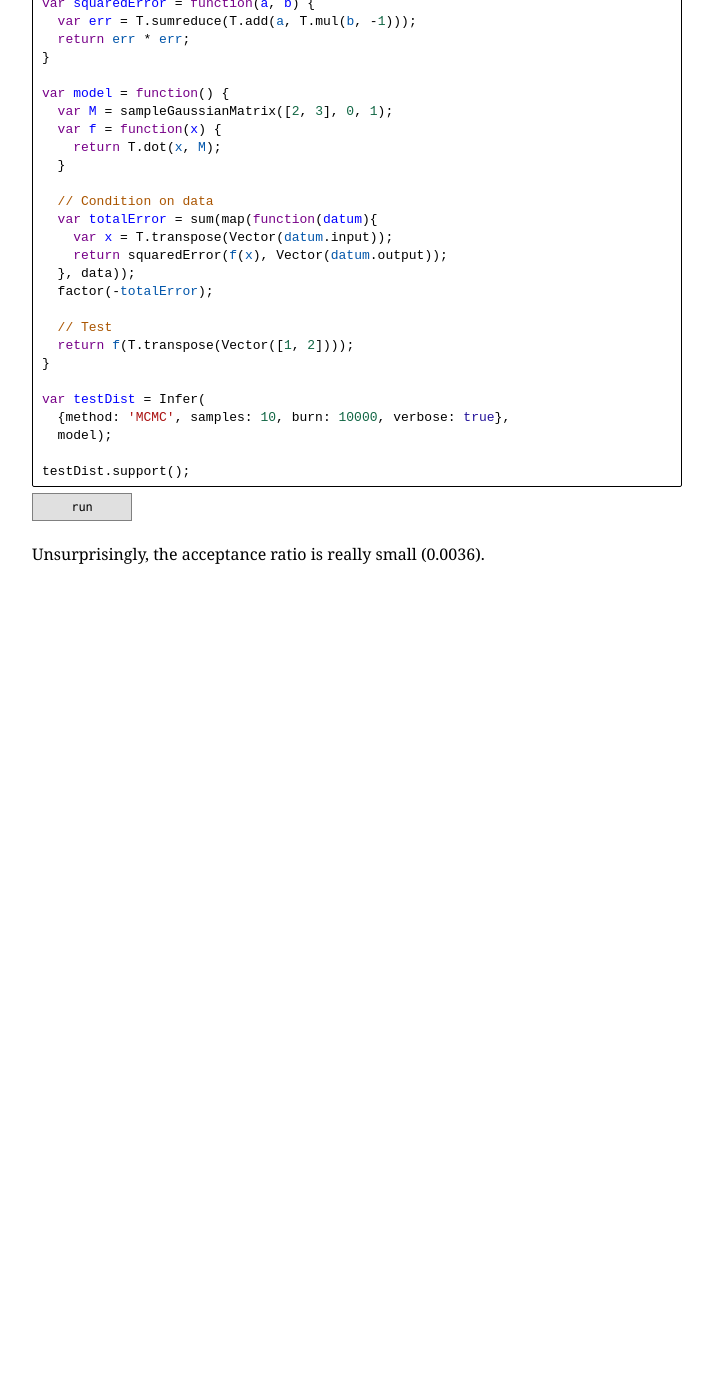
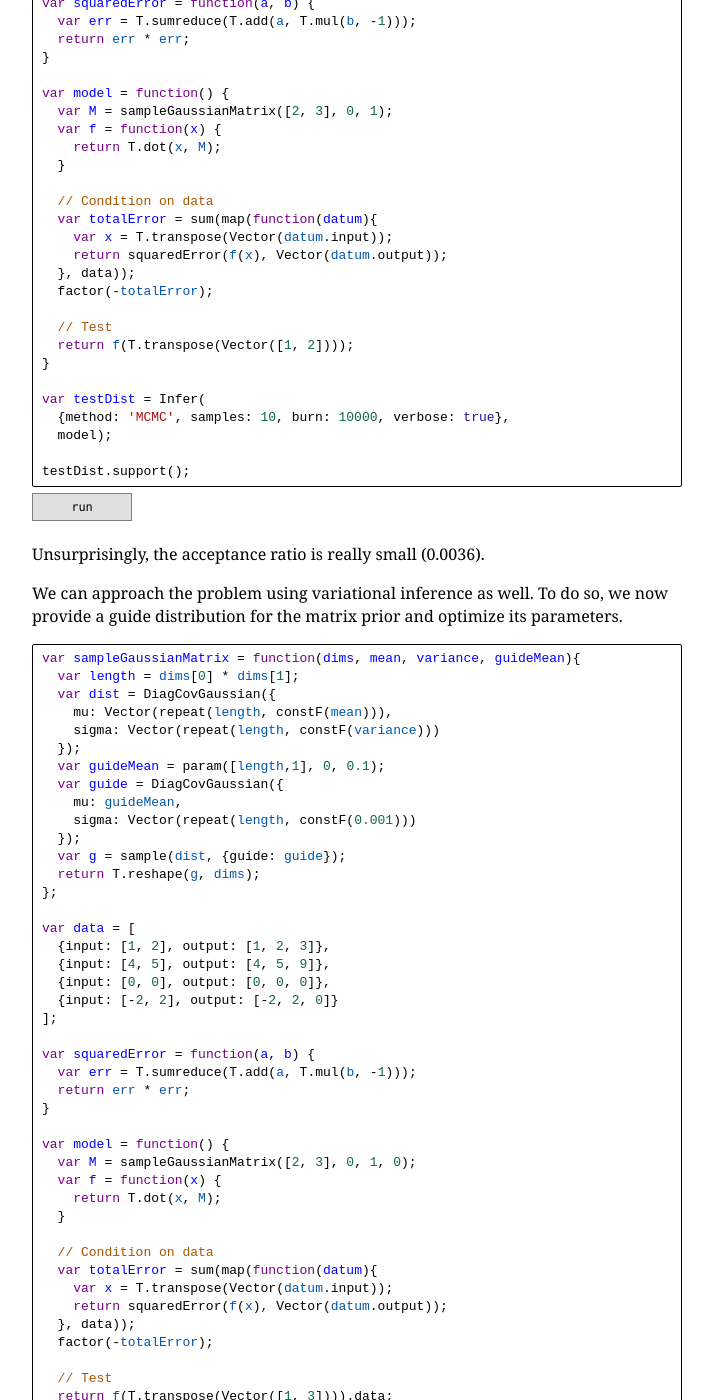
Before and after one commit to stuhlmueller/connoisseur, a Jekyll site: the page built from models/4-function-priors.md, in a window 1280 px wide and 1400 px high, scrolled down 1899 px. Shown: the whole window, without its empty margins (26-739 px from the left). Built offline with Jekyll 4.4.1, drawn with Linux system fonts in a browser that asks for light colours; nearby versions of some CDN libraries; a script that is not in the unit is left out; before the commit the page ends 2529 px from its top, so only the background shows below that; some of the changed text lies outside the part shown.

Commit message:
Add page on basic variational inference

```diff
--- a/models/3-function-priors.md
+++ b/models/4-function-priors.md
@@ -121,3 +121,63 @@ testDist.support();
 ~~~~
 
 Unsurprisingly, the acceptance ratio is really small (0.0036).
+
+We can approach the problem using variational inference as well. To do so, we now provide a guide distribution for the matrix prior and optimize its parameters.
+
+~~~~
+var sampleGaussianMatrix = function(dims, mean, variance, guideMean){
+  var length = dims[0] * dims[1];
+  var dist = DiagCovGaussian({
+    mu: Vector(repeat(length, constF(mean))),
+    sigma: Vector(repeat(length, constF(variance)))
+  });
+  var guideMean = param([length,1], 0, 0.1);
+  var guide = DiagCovGaussian({
+    mu: guideMean,
+    sigma: Vector(repeat(length, constF(0.001)))
+  });
+  var g = sample(dist, {guide: guide});
+  return T.reshape(g, dims);
+};
+
+var data = [
+  {input: [1, 2], output: [1, 2, 3]},
+  {input: [4, 5], output: [4, 5, 9]},
+  {input: [0, 0], output: [0, 0, 0]},
+  {input: [-2, 2], output: [-2, 2, 0]}
+];
+
+var squaredError = function(a, b) {
+  var err = T.sumreduce(T.add(a, T.mul(b, -1)));
+  return err * err;
+}
+
+var model = function() {
+  var M = sampleGaussianMatrix([2, 3], 0, 1, 0);
+  var f = function(x) {
+    return T.dot(x, M);
+  }
+
+  // Condition on data
+  var totalError = sum(map(function(datum){
+    var x = T.transpose(Vector(datum.input));
+    return squaredError(f(x), Vector(datum.output));
+  }, data));
+  factor(-totalError);
+
+  // Test
+  return f(T.transpose(Vector([1, 3]))).data;
+  // return M.data;
+}
+
+var params = Optimize(model, {
+  steps: 1000,
+  method: {
+    gd: {stepSize: 0.001}
+  },
+  estimator: {ELBO: {samples: 20}}});
+
+viz.auto(SampleGuide(model, {params: params, samples: 500}));
+~~~~
+
+This also doesn't seem to work yet.
```
Also changed, not shown: other parts of models/4-function-priors.md (+1 -1 lines), models/3-basic-variational.md (added, +69 -0 lines), models/5-linear-regression.md (renamed from models/4-linear-regression.md), models/6-variational.md (renamed from models/5-variational.md), models/7-neural-net.md (renamed from models/6-neural-net.md).
